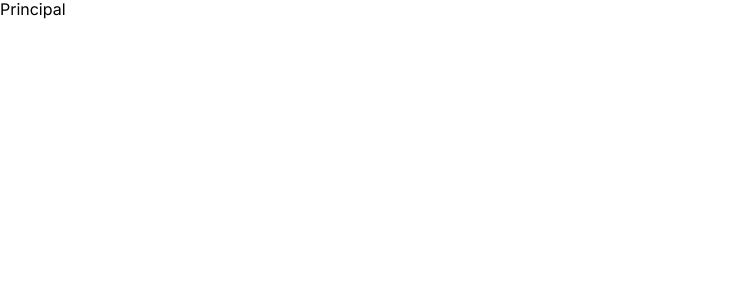
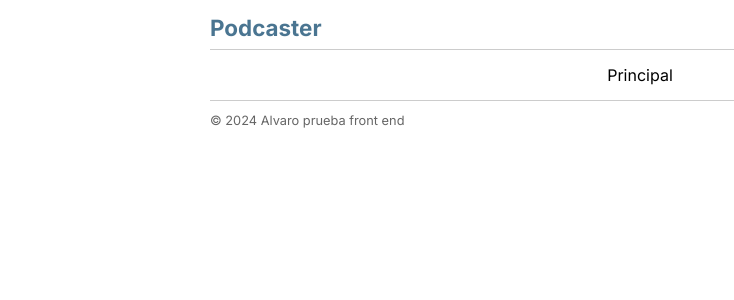
Before and after one commit to alvaro-escalante/prueba-front-end-inditex, a React app: page / in a window 1280 px wide. Shown: the top 300 px of the page, without its empty margins (0-734 px from the left). Built offline with nearby package versions, Linux system fonts and the light colour scheme.

Commit message:
Crea Layout para envolver todas las vistas

```diff
--- a/src/index.css
+++ b/src/index.css
@@ -1,3 +1,8 @@
+:root {
+  --accent-color: #4a7591;
+  --text-color: #333;
+}
+
 *,
 html {
   box-sizing: border-box;
@@ -8,135 +13,60 @@ html {
   -moz-osx-font-smoothing: grayscale;
 }
 
-/**
- * 1. Correct the line height in all browsers.
- * 2. Prevent adjustments of font size after orientation changes in iOS.
- */
-
 html {
   line-height: 1.15;
-  /* 1 */
   -webkit-text-size-adjust: 100%;
-  /* 2 */
 }
 
 a {
   text-decoration: none;
 }
-/* Sections
-   ========================================================================== */
-
-/**
- * Remove the margin in all browsers.
- */
 
 body {
   margin: 0;
   font-family: 'Inter', sans-serif;
 }
 
-/**
- * Render the `main` element consistently in IE.
- */
-
 main {
   display: block;
 }
 
-/**
- * Correct the font size and margin on `h1` elements within `section` and
- * `article` contexts in Chrome, Firefox, and Safari.
- */
-
-/* Grouping content
-   ========================================================================== */
-
-/**
- * 1. Add the correct box sizing in Firefox.
- * 2. Show the overflow in Edge and IE.
- */
-
 hr {
   box-sizing: content-box;
-  /* 1 */
   height: 0;
-  /* 1 */
   overflow: visible;
-  /* 2 */
 }
-
-/**
- * 1. Correct the inheritance and scaling of font size in all browsers.
- * 2. Correct the odd `em` font sizing in all browsers.
- */
 
 pre {
   font-family: monospace, monospace;
-  /* 1 */
   font-size: 1em;
-  /* 2 */
 }
-
-/* Text-level semantics
-   ========================================================================== */
-
-/**
- * Remove the gray background on active links in IE 10.
- */
 
 a {
   background-color: transparent;
 }
 
-/**
- * 1. Remove the bottom border in Chrome 57-
- * 2. Add the correct text decoration in Chrome, Edge, IE, Opera, and Safari.
- */
-
 abbr[title] {
   border-bottom: none;
-  /* 1 */
   text-decoration: underline;
-  /* 2 */
   text-decoration: underline dotted;
-  /* 2 */
 }
-
-/**
- * Add the correct font weight in Chrome, Edge, and Safari.
- */
 
 b,
 strong {
   font-weight: bolder;
 }
 
-/**
- * 1. Correct the inheritance and scaling of font size in all browsers.
- * 2. Correct the odd `em` font sizing in all browsers.
- */
-
 code,
 kbd,
 samp {
   font-family: monospace, monospace;
-  /* 1 */
   font-size: 1em;
-  /* 2 */
 }
-
-/**
- * Add the correct font size in all browsers.
- */
 
 small {
   font-size: 80%;
 }
-
-/**
- * Prevent `sub` and `sup` elements from affecting the line height in
- * all browsers.
- */
 
 sub,
 sup {
@@ -154,24 +84,9 @@ sup {
   top: -0.5em;
 }
 
-/* Embedded content
-   ========================================================================== */
-
-/**
- * Remove the border on images inside links in IE 10.
- */
-
 img {
   border-style: none;
 }
-
-/* Forms
-   ========================================================================== */
-
-/**
- * 1. Change the font styles in all browsers.
- * 2. Remove the margin in Firefox and Safari.
- */
 
 button,
 input,
@@ -179,40 +94,20 @@ optgroup,
 select,
 textarea {
   font-family: inherit;
-  /* 1 */
   font-size: 100%;
-  /* 1 */
   line-height: 1.15;
-  /* 1 */
   margin: 0;
-  /* 2 */
 }
-
-/**
- * Show the overflow in IE.
- * 1. Show the overflow in Edge.
- */
 
 button,
 input {
-  /* 1 */
   overflow: visible;
 }
 
-/**
- * Remove the inheritance of text transform in Edge, Firefox, and IE.
- * 1. Remove the inheritance of text transform in Firefox.
- */
-
 button,
 select {
-  /* 1 */
   text-transform: none;
 }
-
-/**
- * Correct the inability to style clickable types in iOS and Safari.
- */
 
 button,
 [type='button'],
@@ -222,10 +117,6 @@ button,
   -webkit-appearance: button;
 }
 
-/**
- * Remove the inner border and padding in Firefox.
- */
-
 button::-moz-focus-inner,
 [type='button']::-moz-focus-inner,
 [type='reset']::-moz-focus-inner,
@@ -234,10 +125,6 @@ button::-moz-focus-inner,
   padding: 0;
 }
 
-/**
- * Restore the focus styles unset by the previous rule.
- */
-
 button:-moz-focusring,
 [type='button']:-moz-focusring,
 [type='reset']:-moz-focusring,
@@ -245,140 +132,64 @@ button:-moz-focusring,
   outline: 1px dotted ButtonText;
 }
 
-/**
- * Correct the padding in Firefox.
- */
-
 fieldset {
   padding: 0.35em 0.75em 0.625em;
 }
 
-/**
- * 1. Correct the text wrapping in Edge and IE.
- * 2. Correct the color inheritance from `fieldset` elements in IE.
- * 3. Remove the padding so developers are not caught out when they zero out
- *    `fieldset` elements in all browsers.
- */
-
 legend {
   box-sizing: border-box;
-  /* 1 */
   color: inherit;
-  /* 2 */
   display: table;
-  /* 1 */
   max-width: 100%;
-  /* 1 */
   padding: 0;
-  /* 3 */
   white-space: normal;
-  /* 1 */
 }
-
-/**
- * Add the correct vertical alignment in Chrome, Firefox, and Opera.
- */
 
 progress {
   vertical-align: baseline;
 }
 
-/**
- * Remove the default vertical scrollbar in IE 10+.
- */
-
 textarea {
   overflow: auto;
 }
 
-/**
- * 1. Add the correct box sizing in IE 10.
- * 2. Remove the padding in IE 10.
- */
-
 [type='checkbox'],
 [type='radio'] {
   box-sizing: border-box;
-  /* 1 */
   padding: 0;
-  /* 2 */
 }
-
-/**
- * Correct the cursor style of increment and decrement buttons in Chrome.
- */
 
 [type='number']::-webkit-inner-spin-button,
 [type='number']::-webkit-outer-spin-button {
   height: auto;
 }
 
-/**
- * 1. Correct the odd appearance in Chrome and Safari.
- * 2. Correct the outline style in Safari.
- */
-
 [type='search'] {
   appearance: textfield;
   -webkit-appearance: textfield;
-  /* 1 */
   outline-offset: -2px;
-  /* 2 */
 }
-
-/**
- * Remove the inner padding in Chrome and Safari on macOS.
- */
 
 [type='search']::-webkit-search-decoration {
   -webkit-appearance: none;
 }
 
-/**
- * 1. Correct the inability to style clickable types in iOS and Safari.
- * 2. Change font properties to `inherit` in Safari.
- */
-
 ::-webkit-file-upload-button {
   -webkit-appearance: button;
-  /* 1 */
   font: inherit;
-  /* 2 */
 }
-
-/* Interactive
-   ========================================================================== */
-
-/*
- * Add the correct display in Edge, IE 10+, and Firefox.
- */
 
 details {
   display: block;
 }
 
-/*
- * Add the correct display in all browsers.
- */
-
 summary {
   display: list-item;
 }
 
-/* Misc
-   ========================================================================== */
-
-/**
- * Add the correct display in IE 10+.
- */
-
 template {
   display: none;
 }
-
-/**
- * Add the correct display in IE 10.
- */
 
 [hidden] {
   display: none;
@@ -388,8 +199,6 @@ template {
 html {
   box-sizing: border-box;
 }
-
-/* *, *:before, *:after, :not(input[type='checkbox']) { box-sizing: inherit } */
 
 body {
   border: 0;
--- /dev/null
+++ b/src/presentation/layout/Layout.css
@@ -0,0 +1,53 @@
+/* Main wrapper */
+.container {
+  height: 100vh;
+  padding: 0 20px;
+  max-width: 900px;
+  margin: 0 auto;
+}
+
+header {
+  display: flex;
+  justify-content: flex-start;
+  border-bottom: 1px solid #ccc;
+}
+
+.title-button {
+  background: none;
+  border: none;
+  color: inherit;
+  font: inherit;
+  padding: 0;
+  margin: 0;
+  cursor: pointer;
+}
+
+.title-button:focus {
+  outline: none;
+}
+
+h1 {
+  color: var(--accent-color);
+  font-family: 'Inter', sans-serif;
+  font-weight: 700;
+  margin-bottom: 0.5rem;
+  font-size: 1.4rem;
+}
+
+main {
+  padding: 1em 0;
+  text-align: center;
+}
+
+/* Footer */
+footer {
+  display: flex;
+  border-top: 1px solid #ccc;
+  width: 100%;
+}
+
+footer p {
+  font-size: 0.8rem;
+  color: #666;
+  text-align: left;
+}
--- /dev/null
+++ b/src/presentation/layout/Layout.tsx
@@ -0,0 +1,22 @@
+import { useNavigate, Outlet } from 'react-router-dom';
+import './Layout.css';
+
+export default function Layout() {
+  const navigate = useNavigate();
+
+  return (
+    <div className="container">
+      <header>
+        <button onClick={() => navigate('/')} className="title-button">
+          <h1>Podcaster</h1>
+        </button>
+      </header>
+      <main>
+        <Outlet />
+      </main>
+      <footer>
+        <p>&copy; 2024 Alvaro prueba front end</p>
+      </footer>
+    </div>
+  );
+}
```
Also changed, not shown: src/presentation/App.tsx (+9 -1 lines).
